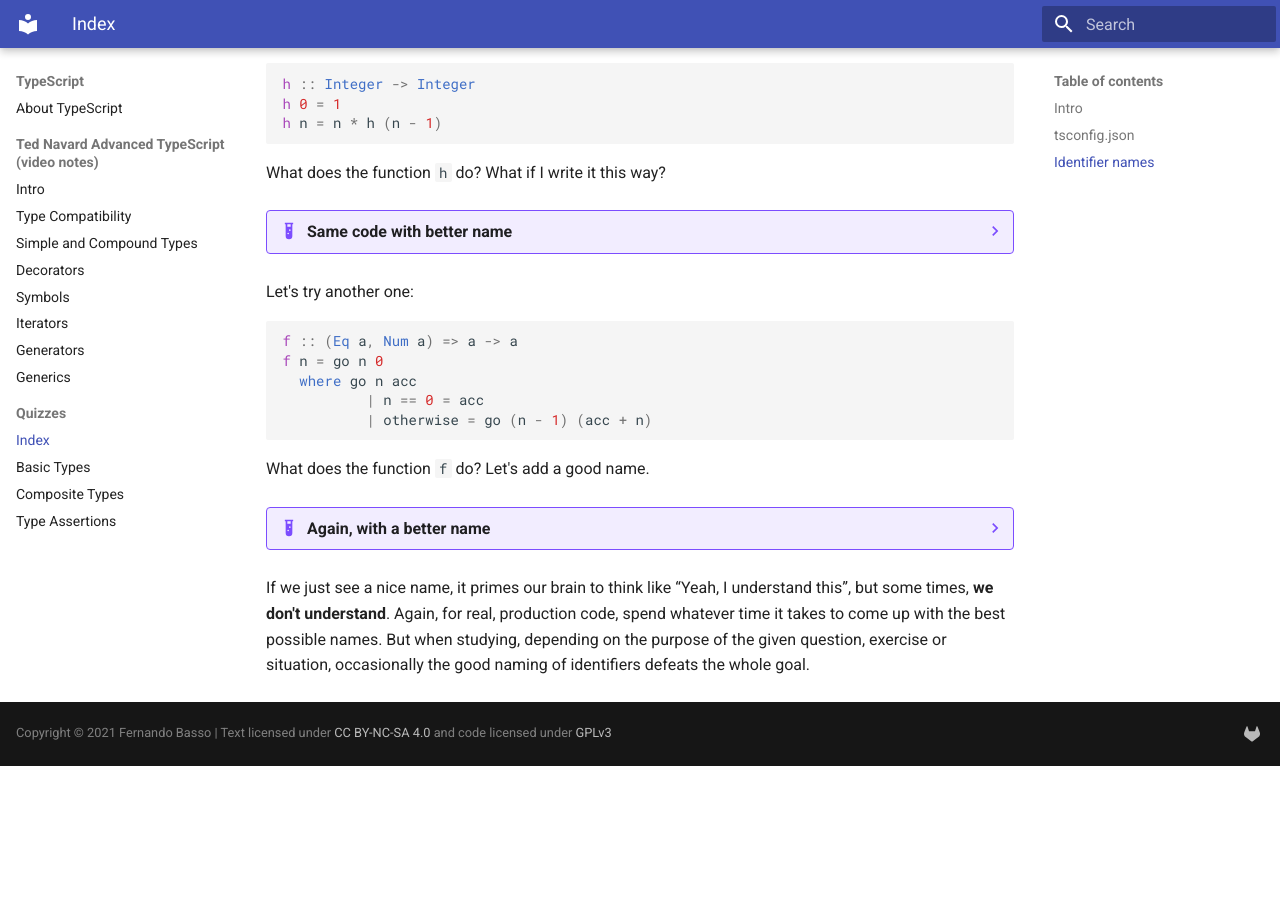
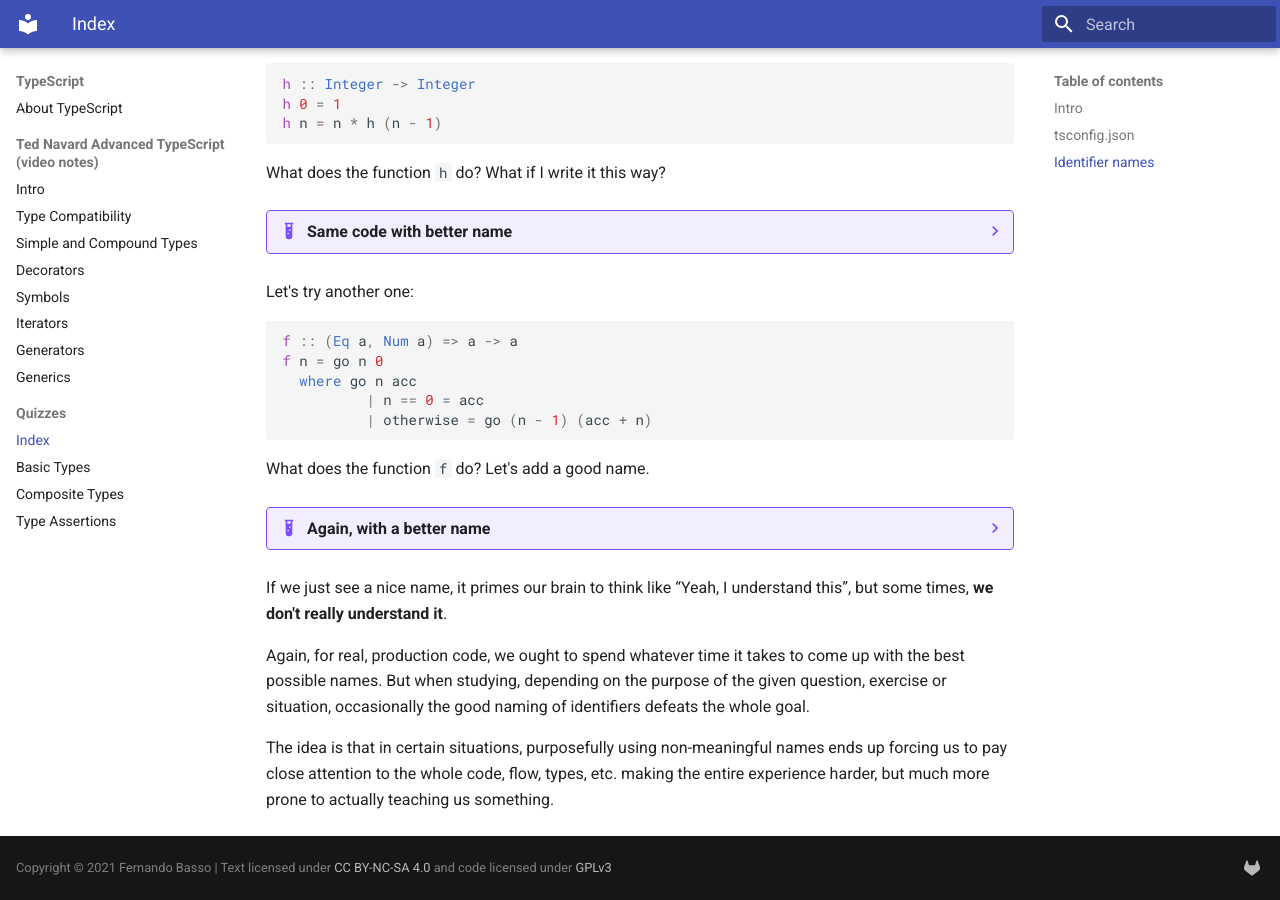
Before and after one commit to FernandoBasso/devhowto, an MkDocs documentation site: the page built from docs/typescript/quizzes/index.md, in a window 1280 px wide and 900 px high, scrolled down 1115 px. Built offline with MkDocs 1.6.1 and Material for MkDocs 9.7.7, drawn with Linux system fonts in a browser that asks for light colours; before the commit the page ends 1881 px from its top, so only the background shows below that.

Commit message:
typescript: Improve intro about quizzes

````diff
--- a/docs/typescript/quizzes/index.md
+++ b/docs/typescript/quizzes/index.md
@@ -66,4 +66,8 @@ What does the function `f` do? Let's add a good name.
               | otherwise = go (n - 1) (acc + n)
     ```
 
-If we just see a nice name, it primes our brain to think like “Yeah, I understand this”, but some times, **we don't understand**. Again, for real, production code, spend whatever time it takes to come up with the best possible names. But when studying, depending on the purpose of the given question, exercise or situation, occasionally the good naming of identifiers defeats the whole goal.
+If we just see a nice name, it primes our brain to think like “Yeah, I understand this”, but some times, **we don't really understand it**.
+
+Again, for real, production code, we ought to spend whatever time it takes to come up with the best possible names. But when studying, depending on the purpose of the given question, exercise or situation, occasionally the good naming of identifiers defeats the whole goal.
+
+The idea is that in certain situations, purposefully using non-meaningful names ends up forcing us to pay close attention to the whole code, flow, types, etc. making the entire experience harder, but much more prone to actually teaching us something.
````
